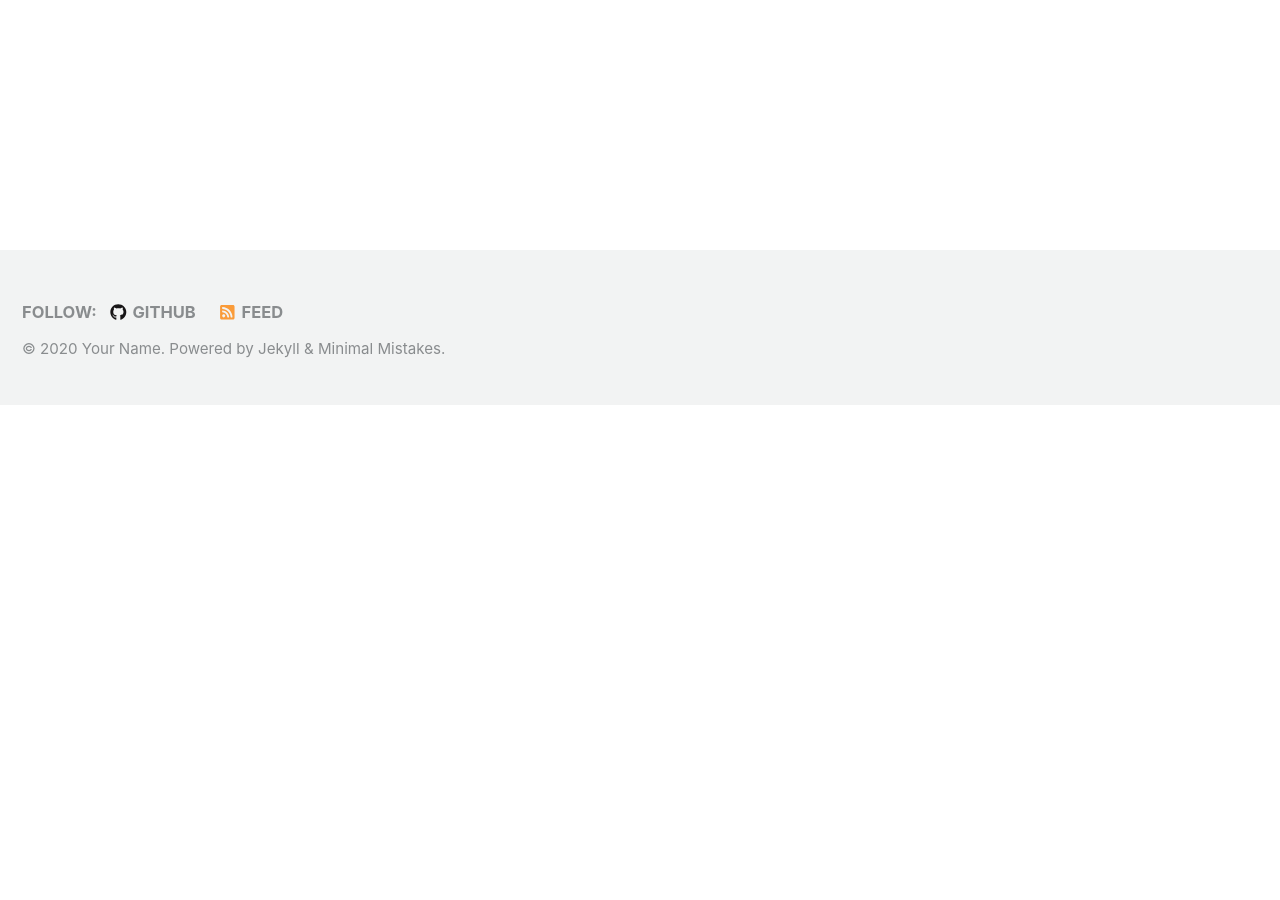
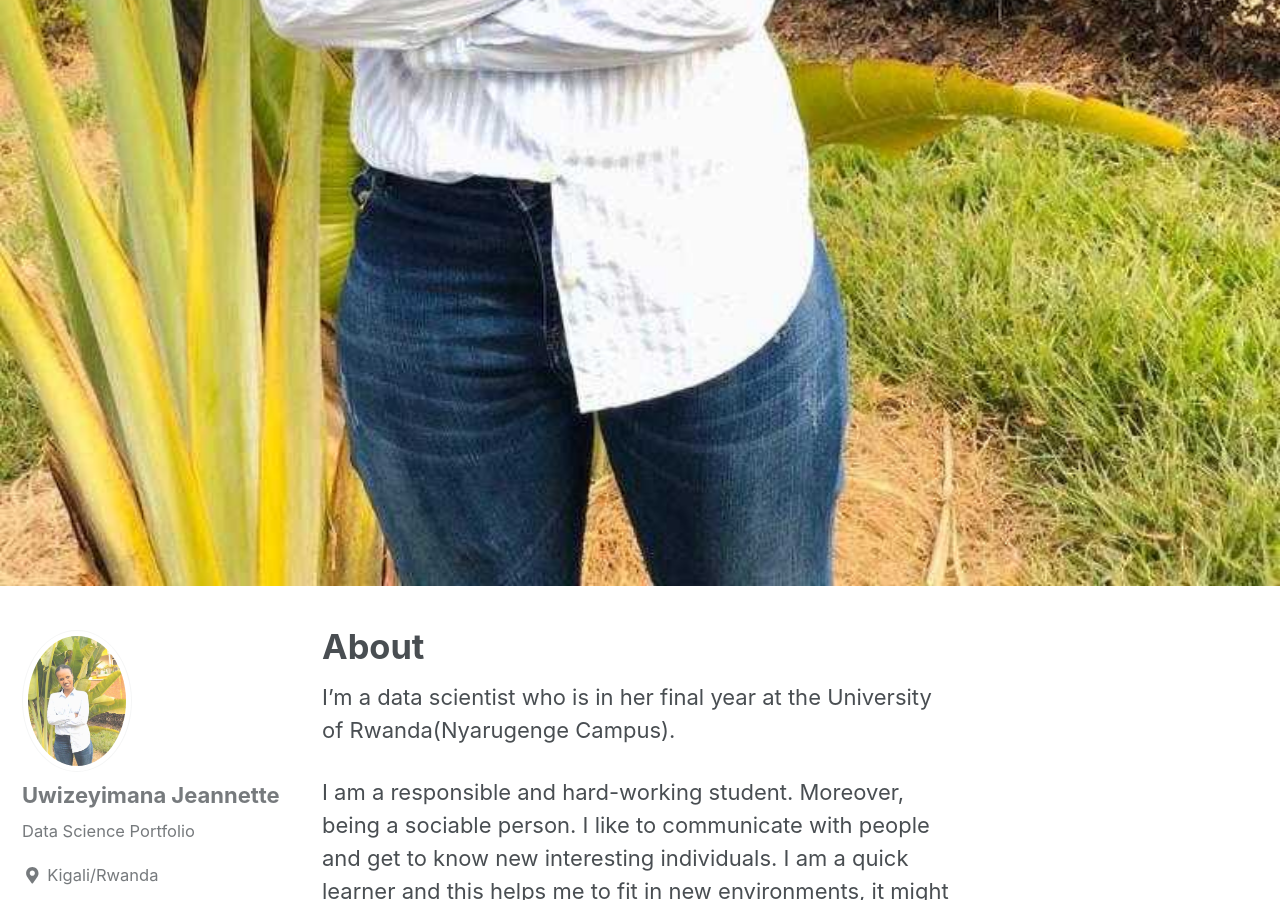
Before and after one commit to jenny199/test-github.io, a Jekyll site: the page built from _pages/about.md, in a window 1280 px wide and 900 px high, scrolled down 1221 px. Built offline with Jekyll 4.4.1, drawn with Linux system fonts in a browser that asks for light colours; nearby versions of some CDN libraries; before the commit the page ends 1626 px from its top, so only the background shows below that; some of the changed text lies outside the part shown.

Commit message:
add about page

```diff
--- a/_config.yml
+++ b/_config.yml
@@ -9,9 +9,9 @@ minimal_mistakes_skin    : "default" # "air", "aqua", "contrast", "dark", "dirt"
 
 # Site Settings
 locale                   : "en-US"
-title                    : "Your Name"
+title                    : "Uwizeyimana Jeannette"
 title_separator          : "-"
-name                     : "Your Name"
+name                     : "Uwizeyimana Jeannette"
 description              : "Data Science Portfolio"
 url                      : # the base hostname & protocol for your site e.g. "https://mmistakes.github.io"
 baseurl                  : # the subpath of your site, e.g. "/blog"
@@ -84,10 +84,10 @@ analytics:
 
 # Site Author
 author:
-  name             : "Your Name"
-  avatar           : "/images/bio-pic-2.jpg" # path of avatar image, e.g. "/assets/images/bio-photo.jpg"
+  name             : "Uwizeyimana Jeannette"
+  avatar           : "/images/profile.jpg" # path of avatar image, e.g. "/assets/images/bio-photo.jpg"
   bio              : "Data Science Portfolio"
-  location         : "Your Location"
+  location         : "Kigali/Rwanda"
   email            :
   uri              :
   home             : # null (default), "absolute or relative url to link to author home"
@@ -97,7 +97,7 @@ author:
   flickr           :
   facebook         :
   foursquare       :
-  github           : "Your Github"
+  github           : "https://github.com/jenny199"
   gitlab           :
   google_plus      :
   keybase          :
--- a/_pages/about.md
+++ b/_pages/about.md
@@ -2,9 +2,12 @@
 title: "About"
 permalink: /about/
 header:
-  image: "/images/zakim.jpg"
+  image: "/images/profile.jpg"
 ---
 
-I'm a senior data scientist who excels at data wrangling, machine learning, exploratory analysis, and data visualizations.
+I'm a data scientist who is in her final year at the University of Rwanda(Nyarugenge Campus).
 
-Etc, etc, etc
+I am a responsible and hard-working student. Moreover, being a sociable person.
+I like to communicate with people and get to know new interesting individuals.
+I am a quick learner and this helps me to fit in new environments, it might at work as I
+did in my internship or my daily life. I am someone who is always on time in everything that I do.
```
Also changed, not shown: _pages/404.md (+1 -1 lines), images/profile.jpg (added), 1 other file.
